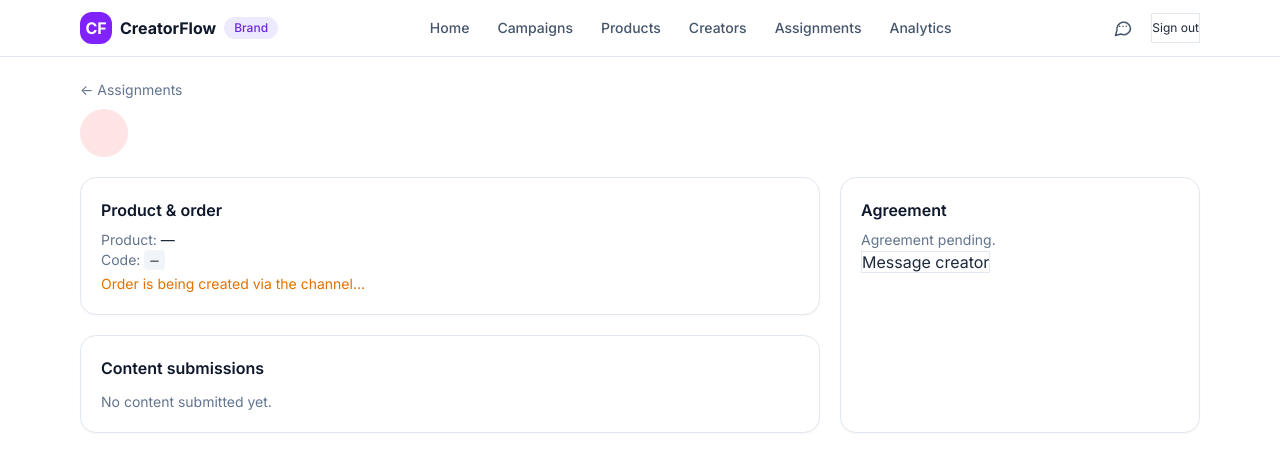
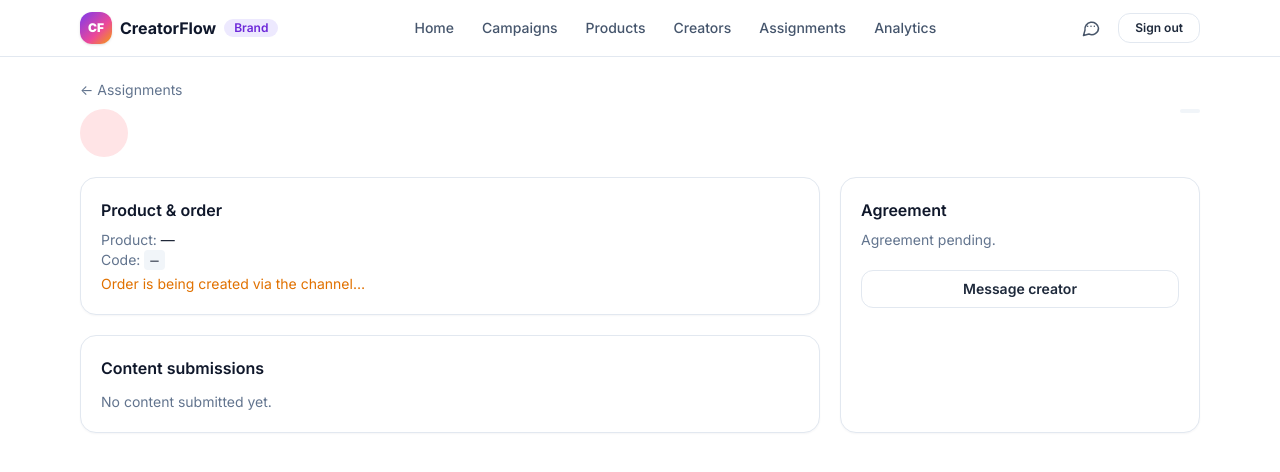
Before and after one commit to mgwebsiteoffc-dotcom/creatorflow, a Laravel app: template resources/views/brand/assignments/show.blade.php in a window 1280 px wide. Shown: the top 472 px of the page. Run offline with Laravel 12, Linux system fonts and the light colour scheme; the template is opened without the code that fills it, so the values that code supplies are empty; style sheets or scripts are compiled from the project's sources; parts of the project's set-up code (start-up, migrations or seed data) failed here and were passed over.

Commit message:
Fix broken app UI: buttons/badges missing base styles
Templates apply variant classes like btn-primary/btn-secondary/btn-ghost and
badge-violet/badge-amber WITHOUT the .btn/.badge base class, so buttons lost
padding, radius, alignment, font weight (Import CSV, Sign out, Install app,
Create draft, Customize first all looked like plain text links; badges like
'Completed' / 'Inviting' rendered as loose text).

Fixes:
- CSS: fold base rules into every button/badge variant so classes are
  self-contained (padding, radius, inline-flex, gap, font-weight, hover).
- Topbar: better spacing for right-side actions, workspace name gets a chip,
  gradient logo mark consistent with the marketing nav.
- Flash: drop unused Alpine.js attributes; wire close/auto-dismiss in app.js.

Co-authored-by: arena-agent <297053741+arena-agent@users.noreply.github.com>

```diff
--- a/resources/css/app.css
+++ b/resources/css/app.css
@@ -17,8 +17,13 @@
 * { scroll-behavior: smooth; }
 
 @layer components {
-    /* Buttons */
-    .btn {
+    /* Buttons — base rules are folded into every variant so that classes are
+       self-contained (templates apply variants WITHOUT the .btn base). */
+    .btn,
+    .btn-primary,
+    .btn-secondary,
+    .btn-ghost,
+    .btn-danger {
         display: inline-flex;
         align-items: center;
         justify-content: center;
@@ -27,18 +32,34 @@
         padding: 0.625rem 1rem;
         font-size: 0.875rem;
         font-weight: 600;
+        line-height: 1.15;
+        white-space: nowrap;
+        text-decoration: none;
+        cursor: pointer;
         transition: all .18s ease;
     }
-    .btn:active { transform: scale(.98); }
-    .btn:disabled { opacity: .5; pointer-events: none; }
-    .btn-primary { background: #7c3aed; color: #fff; }
-    .btn-primary:hover { background: #6d28d9; box-shadow: 0 1px 2px rgb(124 58 237 / .2); }
+    .btn:active,
+    .btn-primary:active,
+    .btn-secondary:active,
+    .btn-ghost:active,
+    .btn-danger:active { transform: scale(.98); }
+    .btn:disabled,
+    .btn-primary:disabled,
+    .btn-secondary:disabled,
+    .btn-ghost:disabled,
+    .btn-danger:disabled { opacity: .5; pointer-events: none; }
+
+    .btn-primary { background: #7c3aed; color: #fff; border: 1px solid #7c3aed; }
+    .btn-primary:hover { background: #6d28d9; border-color: #6d28d9; box-shadow: 0 6px 18px -8px rgb(124 58 237 / .55); }
+
     .btn-secondary { background: #fff; color: #1e293b; border: 1px solid #e2e8f0; }
-    .btn-secondary:hover { background: #f8fafc; }
-    .btn-ghost { color: #475569; }
-    .btn-ghost:hover { background: #f1f5f9; }
-    .btn-danger { background: #e11d48; color: #fff; }
-    .btn-danger:hover { background: #be123c; }
+    .btn-secondary:hover { background: #f8fafc; border-color: #cbd5e1; }
+
+    .btn-ghost { background: transparent; color: #475569; border: 1px solid transparent; }
+    .btn-ghost:hover { background: #f1f5f9; color: #0f172a; }
+
+    .btn-danger { background: #e11d48; color: #fff; border: 1px solid #e11d48; }
+    .btn-danger:hover { background: #be123c; border-color: #be123c; }
 
     /* Marketing-specific buttons (gradient / glass) */
     .btn-gradient {
@@ -99,22 +120,31 @@
         margin-bottom: 0.375rem;
     }
 
-    /* Badges */
-    .badge {
+    /* Badges — self-contained variants */
+    .badge,
+    .badge-green,
+    .badge-amber,
+    .badge-slate,
+    .badge-violet,
+    .badge-rose,
+    .badge-sky {
         display: inline-flex;
         align-items: center;
         gap: 0.25rem;
         border-radius: 9999px;
         padding: 0.125rem 0.625rem;
         font-size: 0.75rem;
-        font-weight: 500;
+        font-weight: 600;
+        line-height: 1.2;
+        white-space: nowrap;
     }
-    .badge-green { background: #d1fae5; color: #047857; }
-    .badge-amber { background: #fef3c7; color: #b45309; }
-    .badge-slate { background: #f1f5f9; color: #475569; }
+    .badge        { background: #f1f5f9; color: #475569; }
+    .badge-green  { background: #d1fae5; color: #047857; }
+    .badge-amber  { background: #fef3c7; color: #b45309; }
+    .badge-slate  { background: #f1f5f9; color: #475569; }
     .badge-violet { background: #ede9fe; color: #6d28d9; }
-    .badge-rose { background: #ffe4e6; color: #be123c; }
-    .badge-sky { background: #e0f2fe; color: #0369a1; }
+    .badge-rose   { background: #ffe4e6; color: #be123c; }
+    .badge-sky    { background: #e0f2fe; color: #0369a1; }
 
     /* Landing helpers */
     .text-gradient {
--- a/resources/js/app.js
+++ b/resources/js/app.js
@@ -69,4 +69,11 @@
     if (navToggle && navMenu) {
         navToggle.addEventListener('click', () => navMenu.classList.toggle('hidden'));
     }
+
+    /* Auto-dismissing flashes + close button */
+    document.querySelectorAll('[data-flash]').forEach((el) => {
+        const close = () => { el.style.transition = 'opacity .3s ease'; el.style.opacity = '0'; setTimeout(() => el.remove(), 300); };
+        el.querySelector('[data-flash-close]')?.addEventListener('click', close);
+        setTimeout(close, 6000);
+    });
 });
--- a/resources/views/components/flash.blade.php
+++ b/resources/views/components/flash.blade.php
@@ -6,8 +6,8 @@
         default => 'bg-sky-50 text-sky-800 border-sky-200',
     };
 @endphp
-<div x-data="{ show: true }" x-show="show" x-init="setTimeout(() => show = false, 6000)"
+<div data-flash
      class="mb-4 flex items-start justify-between gap-3 rounded-2xl border px-4 py-3 text-sm {{ $styles }}">
     <div>{{ $slot }}</div>
-    <button @click="show=false" class="text-current opacity-60 hover:opacity-100">&times;</button>
+    <button type="button" data-flash-close class="text-current opacity-60 hover:opacity-100">&times;</button>
 </div>
--- a/resources/views/partials/topbar.blade.php
+++ b/resources/views/partials/topbar.blade.php
@@ -15,15 +15,18 @@
         ['route' => 'creator.profile.show', 'label' => 'Profile'],
     ];
     $links = $panel === 'creator' ? $creatorLinks : $brandLinks;
-    $primary = $panel === 'creator' ? 'bg-rose-600' : 'bg-violet-600';
+    $logoGrad = $panel === 'creator'
+        ? 'linear-gradient(135deg,#f43f5e,#ec4899 60%,#f59e0b)'
+        : 'linear-gradient(135deg,#7c3aed,#ec4899 60%,#f59e0b)';
 @endphp
 
-<header class="sticky top-0 z-30 border-b border-slate-200 bg-white/90 backdrop-blur">
+<header class="sticky top-0 z-30 border-b border-slate-200 bg-white/85 backdrop-blur">
     <div class="mx-auto flex h-14 w-full max-w-6xl items-center justify-between gap-3 px-4">
         <a href="{{ url('/') }}" class="flex items-center gap-2 font-bold">
-            <span class="grid h-8 w-8 place-items-center rounded-xl {{ $primary }} text-white">CF</span>
-            <span class="hidden sm:block">CreatorFlow</span>
-            <span class="badge {{ $panel === 'creator' ? 'badge-rose' : 'badge-violet' }}">{{ ucfirst($panel) }}</span>
+            <span class="grid h-8 w-8 place-items-center rounded-xl text-xs font-black text-white shadow-sm"
+                  style="background-image: {{ $logoGrad }};">CF</span>
+            <span class="hidden text-slate-900 sm:block">CreatorFlow</span>
+            <span class="badge-violet {{ $panel === 'creator' ? '!bg-rose-100 !text-rose-700' : '' }}">{{ ucfirst($panel) }}</span>
         </a>
 
         <nav class="hidden items-center gap-1 md:flex">
@@ -37,16 +40,16 @@
         </nav>
 
         <div class="flex items-center gap-2">
-            <button id="pwa-install" class="btn-secondary hidden !py-1.5 text-xs">Install app</button>
-            <a href="{{ route('messages.index') }}" class="btn-ghost !px-2.5" title="Messages">
+            <button id="pwa-install" class="btn-secondary hidden !py-1.5 !text-xs">Install app</button>
+            <a href="{{ route('messages.index') }}" class="btn-ghost !p-2" title="Messages">
                 <svg class="h-5 w-5" fill="none" stroke="currentColor" stroke-width="1.8" viewBox="0 0 24 24"><path stroke-linecap="round" stroke-linejoin="round" d="M8 10h.01M12 10h.01M16 10h.01M21 12a8 8 0 01-11.5 7.2L3 21l1.8-6.5A8 8 0 1121 12z"/></svg>
             </a>
             @if($panel === 'brand' && $workspace)
-                <span class="hidden text-xs text-slate-500 sm:block">{{ $workspace->name }}</span>
+                <span class="hidden max-w-[140px] truncate rounded-lg bg-slate-100 px-2.5 py-1 text-xs font-medium text-slate-600 sm:inline-block">{{ $workspace->name }}</span>
             @endif
             <form method="POST" action="{{ route('logout') }}">
                 @csrf
-                <button class="btn-secondary !py-1.5 text-xs">Sign out</button>
+                <button class="btn-secondary !py-1.5 !text-xs">Sign out</button>
             </form>
         </div>
     </div>
```
Also changed, not shown: 1 other file.
